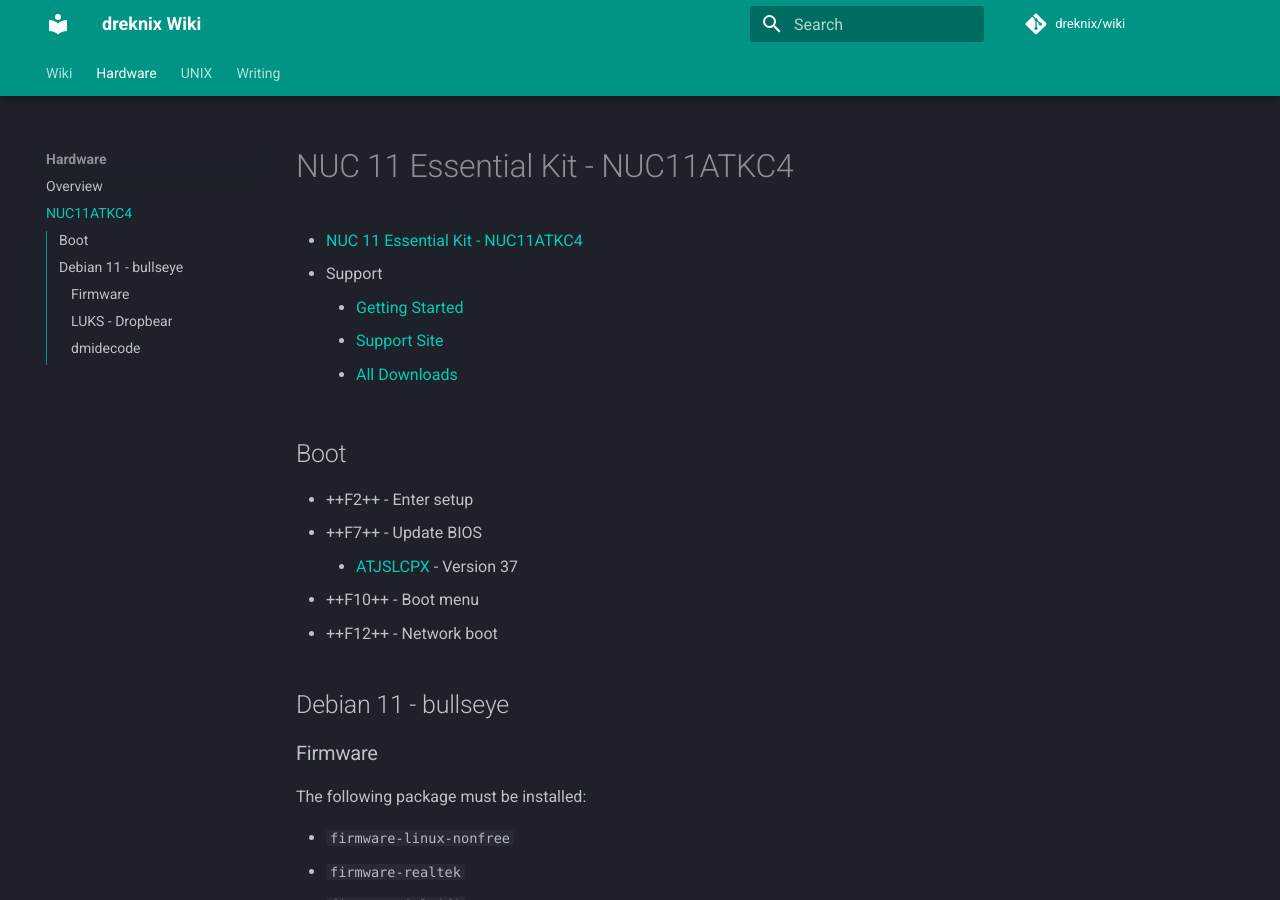
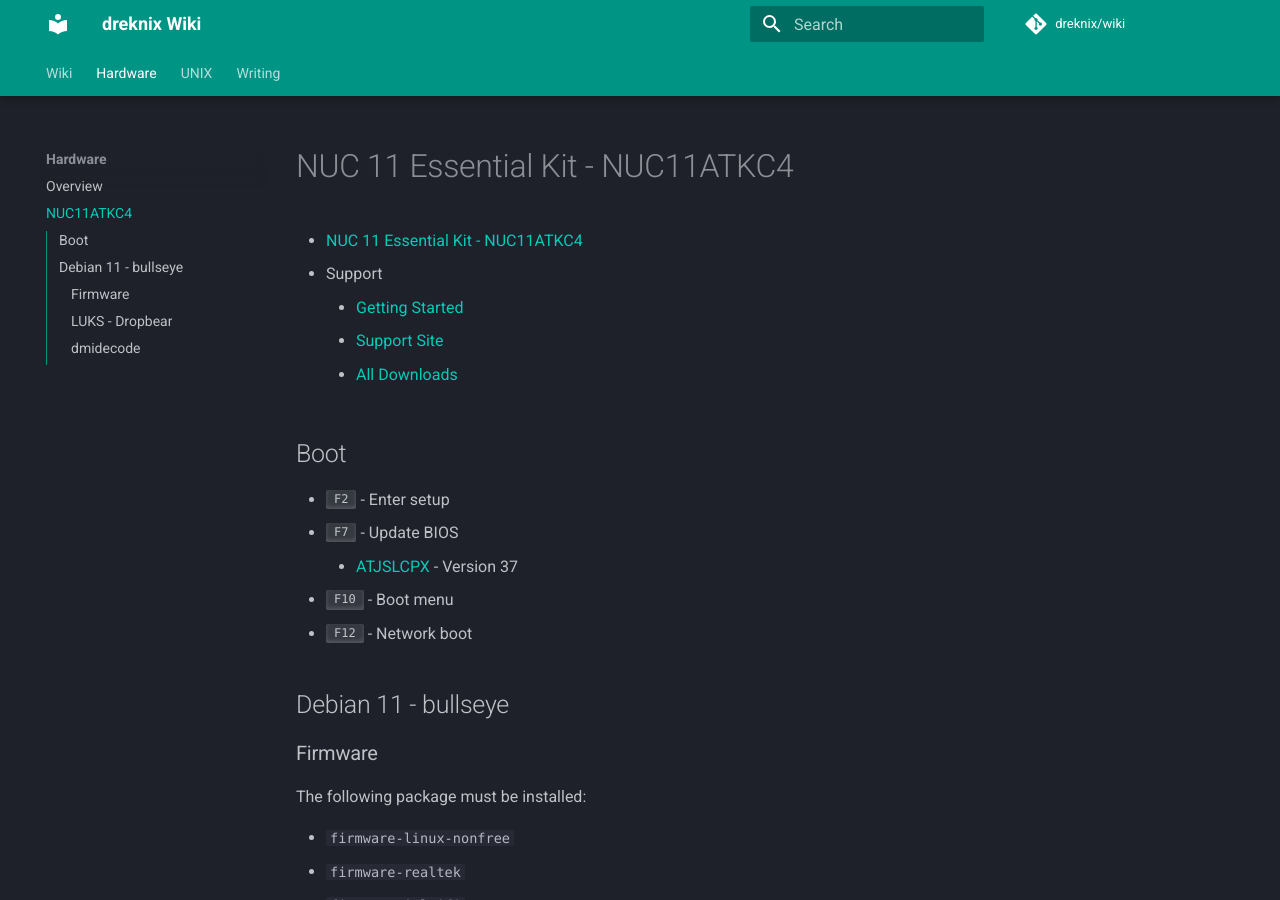
Before and after one commit to dreknix/wiki, an MkDocs documentation site: the page built from docs/hardware/nuc11atkc4.md, in a window 1280 px wide and 900 px high. Built offline with MkDocs 1.6.1 and Material for MkDocs 9.7.7, drawn with Linux system fonts in a browser that asks for light colours; some web fonts are replaced; comment, search, counter and statistics services are not loaded.

Commit message:
Fix typo

```diff
--- a/docs/hardware/nuc11atkc4.md
+++ b/docs/hardware/nuc11atkc4.md
@@ -11,11 +11,11 @@
 
 ## Boot
 
-* ++F2++ - Enter setup
-* ++F7++ - Update BIOS
+* ++f2++ - Enter setup
+* ++f7++ - Update BIOS
   * [ATJSLCPX](https://www.intel.com/content/www/us/en/download/721452/bios-update-atjslcpx.html) - Version 37
-* ++F10++ - Boot menu
-* ++F12++ - Network boot
+* ++f10++ - Boot menu
+* ++f12++ - Network boot
 
 ## Debian 11 - bullseye
 
```
